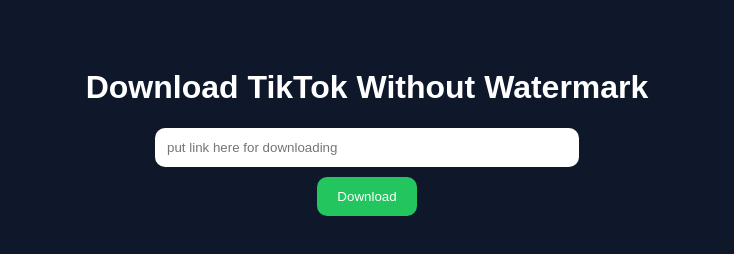
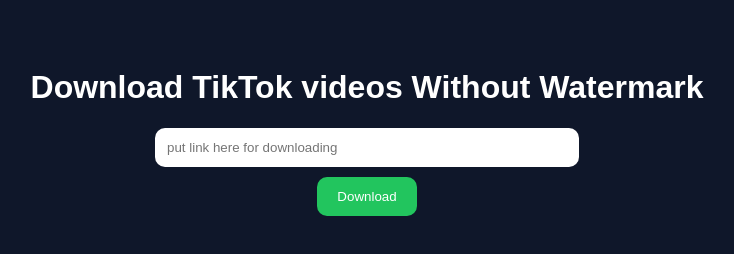
Before and after one commit to notyyalaa-spec/tiktok-downloader, a website: page index.html in a window 1280 px wide. Shown: the whole page, without its empty margins (273-1007 px from the left). Drawn offline with Linux system fonts and the light colour scheme.

Commit message:
Update index.html

```diff
--- a/index.html
+++ b/index.html
@@ -36,7 +36,7 @@
 
 <body>
 
-<h1>Download TikTok Without Watermark</h1>
+<h1>Download TikTok videos Without Watermark</h1>
 
 <!-- Adsterra Banner -->
 
```
